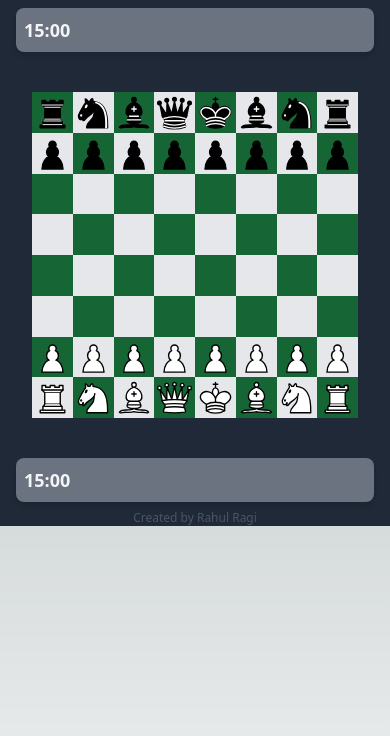
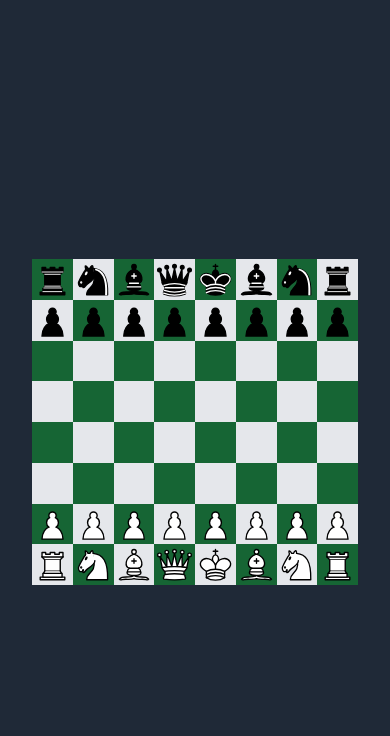
Before and after one commit to rahulragidev/my-board, a Next.js app: page / in a window 390 px wide. Shown: the top 736 px of the page. Built offline with nearby package versions, Linux system fonts and the light colour scheme.

Commit message:
board responsive design

```diff
--- a/components/Board.js
+++ b/components/Board.js
@@ -60,6 +60,20 @@ const Board = () => {
   const initialTime = 900;
   const [whiteTime, setWhiteTime] = useState(initialTime);
   const [blackTime, setBlackTime] = useState(initialTime);
+
+  const [windowWidth, setWindowWidth] = useState(undefined);
+
+  useEffect(() => {
+    // Update the width when the component mounts
+    setWindowWidth(window.innerWidth);
+
+    // Add an event listener to update the width on resize
+    const handleResize = () => setWindowWidth(window.innerWidth);
+    window.addEventListener("resize", handleResize);
+
+    // Clean up the event listener when the component unmounts
+    return () => window.removeEventListener("resize", handleResize);
+  }, []);
 
   const selectSquare = (square) => {
     if (!gameStarted) {
@@ -130,8 +144,17 @@ const Board = () => {
       });
     });
 
+    const responsiveBoardSize = () => {
+      if (windowWidth < 600) return "max-w-lg"; // Mobile
+      if (windowWidth < 1024) return "max-w-xl"; // Tablet
+      if (windowWidth < 1440) return "max-w-2xl"; // Laptop
+      return "max-w-3xl"; // Large Screens
+    };
+
     return (
-      <div className="grid grid-cols-8 gap-0 w-full md:max-w-screen-md p-4">
+      <div
+        className={`grid grid-cols-8 gap-0 w-full max-w- ${responsiveBoardSize()} p-4`}
+      >
         {squares}
       </div>
     );
@@ -139,7 +162,7 @@ const Board = () => {
 
   return (
     <div className="flex flex-col md:flex-row justify-center items-center w-full h-full">
-      {/* Clock for Black Player */}
+      {/* Clock for Black Player
       <div className="md:w-1/6 w-full px-4 py-2 md:py-0 md:px-2 md:order-1">
         <ChessClock
           isActive={turn === "black" && gameStarted}
@@ -147,13 +170,14 @@ const Board = () => {
           setTime={setBlackTime}
         />
       </div>
+      */}
 
       {/* Chessboard */}
       <div className="flex-grow flex justify-center items-center p-4 md:order-2">
         {renderBoard()}
       </div>
 
-      {/* Clock for White Player */}
+      {/* Clock for White Player
       <div className="md:w-1/6 w-full px-4 py-2 md:py-0 md:px-2 md:order-3">
         <ChessClock
           isActive={turn === "white" && gameStarted}
@@ -161,6 +185,7 @@ const Board = () => {
           setTime={setWhiteTime}
         />
       </div>
+      */}
     </div>
   );
 };
--- a/pages/index.js
+++ b/pages/index.js
@@ -2,9 +2,11 @@ import Board from "@/components/Board";
 
 export default function Home() {
   return (
-    <div className="flex flex-wrap items-center justify-center w-full h-auto bg-gray-800 text-gray-200 overflow-hidden">
+    <div className="flex flex-wrap items-center justify-center w-screen h-screen bg-gray-800 text-gray-200 overflow-x-auto overflow-y-auto">
       <Board />
-      <p className="text-gray-600 text-xs md:text-sm">Created by Rahul Ragi</p>
+      <p className="text-gray-600 font-extrabold text-xs md:text-sm">
+        Created by Rahul Ragi
+      </p>
     </div>
   );
 }
```
